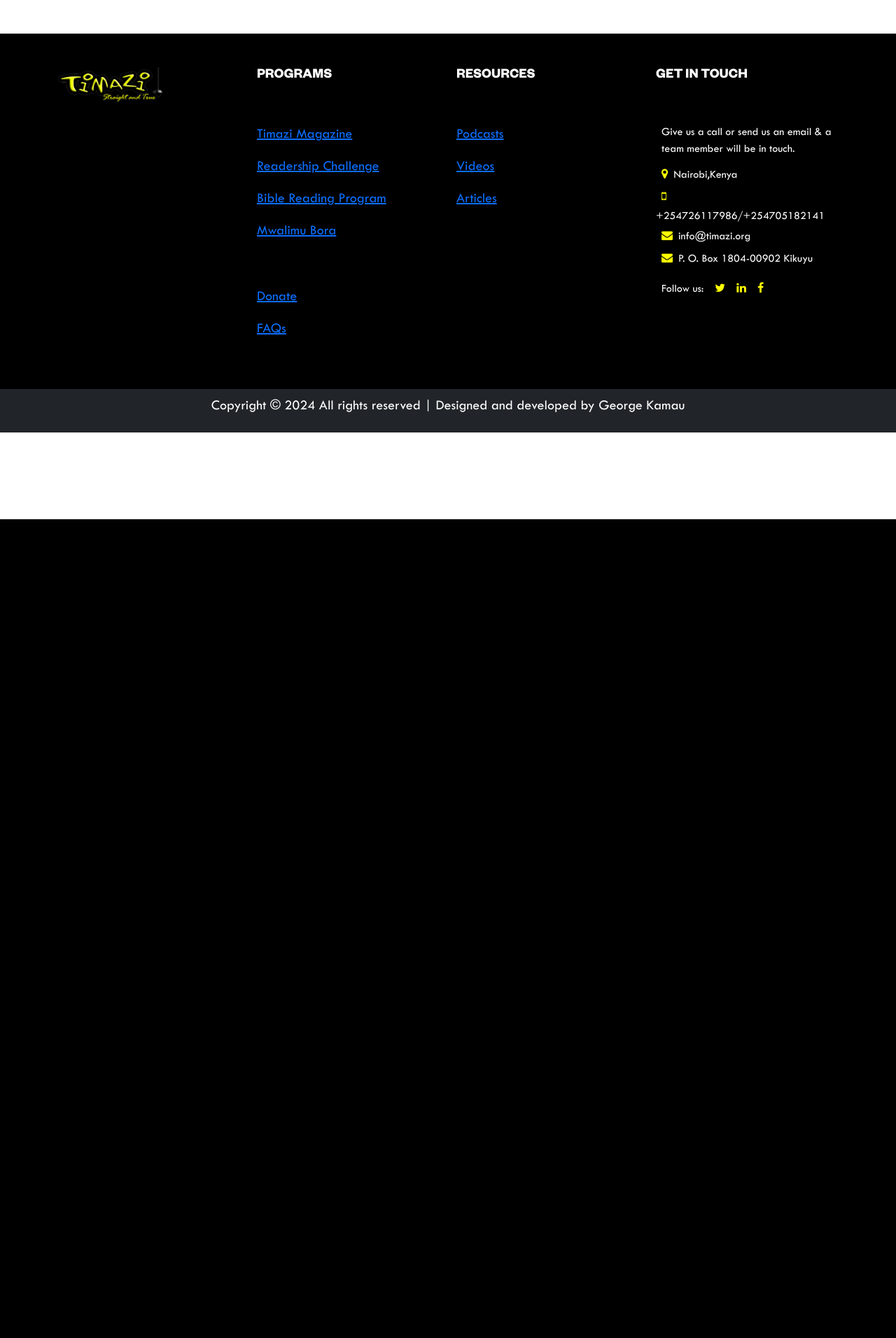
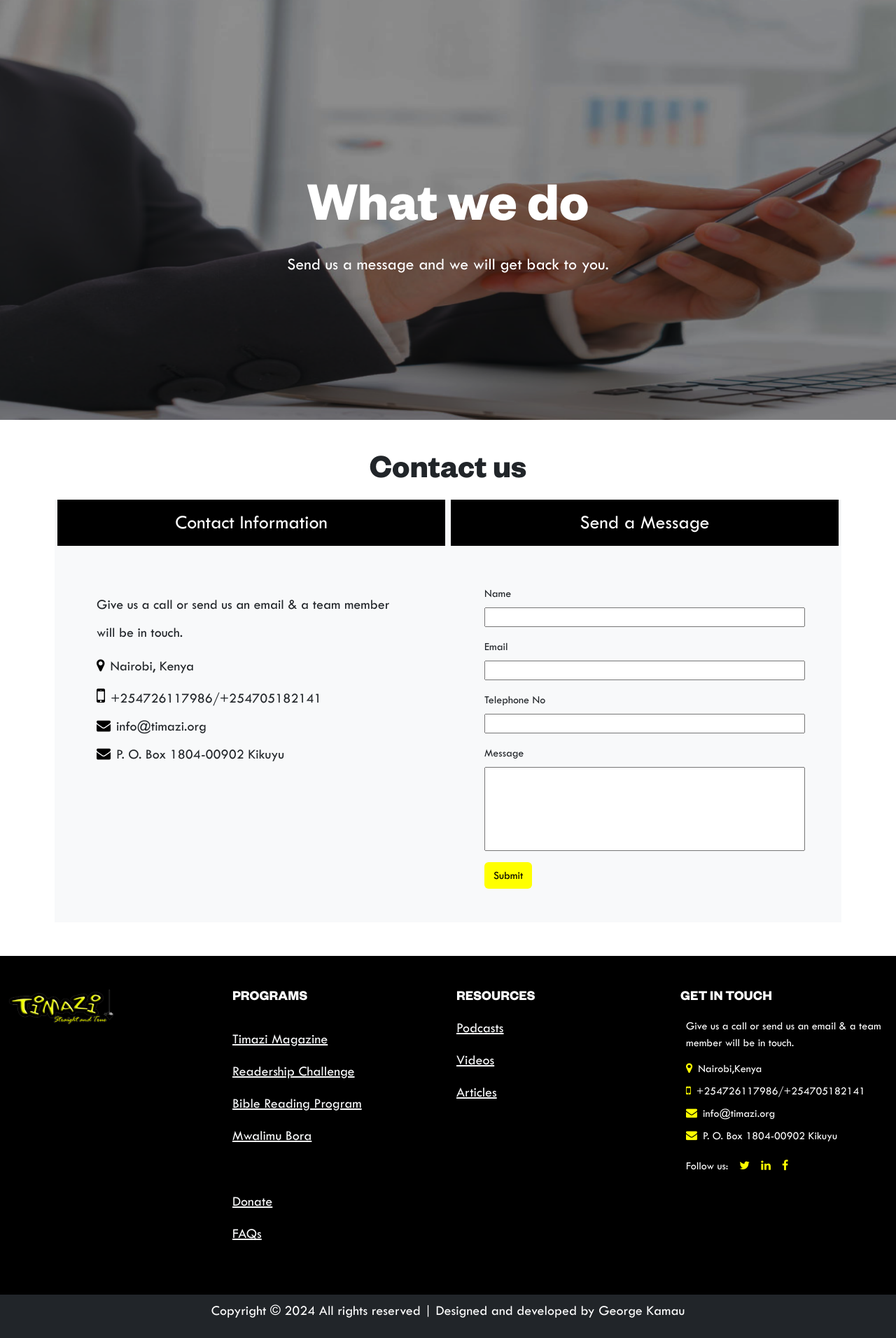
Before and after one commit to shi-km/timazinew, a PHP site: page /contact.html in a window 1280 px wide. Shown: the part 58-1970 px from the top of the page at 70% size. Before the commit the page ends 800 px from the top, so only its background shows below. Run offline with PHP 8.4, Linux system fonts and the light colour scheme.

Commit message:
adde a contact form to my contact.html

```diff
--- a/contact.html
+++ b/contact.html
@@ -58,7 +58,7 @@
           </ul>
           <form class="d-flex" role="search">
             <input class="form-control me-2" type="search" placeholder="Search" aria-label="Search">
-            <button class="btn bg-black" type="submit">Search</button>
+            <button class="btn bg-black text-white" type="submit">Search</button>
           </form>
         </div>
       </div>
@@ -66,42 +66,83 @@
 </header>
 <!-- navigation section end -->
 
-    <!-- contact information -->
+    <!-- contact hero section-->
 
 
-     <!-- footer section -->
+     <div class="hero">
+      <div class="hero-text text-center text-white ">
+        <h1 class="display-1 md-mt-0">What we do</h1>
+        <p class="fs-4">Send us a message and we will get back to you.</p>
+
+      </div>
+</div>
+
+     <!-- contact hero end -->
+
+    <!-- contact information section -->
+     <div class="container mt-5">
+      <h1 class="display-5 text-center">Contact us</h1>
+      <div class="row gx-2">
+        <div class="col-md-6  bg-light">
+          <h3 class="bg-black text-white text-center p-3">Contact Information</h3>
+
+          <ul class="list-unstyled p-5 lh-lg fs-5">
+            <li class="p-2">Give us a call or send us an email & a team member will be in touch.</li>
+            <li> <i class="fa fa-map-marker p-2 text-black"></i>Nairobi, Kenya</li>
+            <li><i class="fa fa-mobile p-2 text-black fs-3"></i>+254726117986/+254705182141</li>
+            <li><i class="fa fa-envelope p-2 text-black"></i>info@timazi.org</li>
+            <li><i class="fa fa-envelope p-2 text-black" ></i>P. O. Box 1804-00902 Kikuyu</li>
+          </ul>
+        </div>
+        <div class="col-md-6  bg-light">
+          <h3 class="bg-black text-white text-center p-3">Send a Message</h3>
+          <form class="p-5">
+            <label class="mb-2" for="name">Name</label><br>
+            <input  class="mb-3 w-100" type="text" id="name" name="name" placeholder="" required><br>
+            <label class="mb-2" for="email">Email</label><br>
+            <input class="mb-3 w-100" id="email" type="email" name="email" placeholder="" required><br>
+            <label class="mb-2" for="phone">Telephone No</label><br>
+            <input class="mb-3 w-100"  type="tel" id="phone" name="phone" placeholder="" required><br>
+            <label class="mb-2" for="text">Message</label><br>
+            <input class="mb-3 w-100" style="height:15vh;" type="text" id="text"  name="text" placeholder="" required><br>
+            <button type="submit" class="btn">Submit</button>
+          </form>
+        </div>
+      </div>
+     </div>
+        <!-- footer section -->
   <footer class="bg-black">
-    <div class=" container mt-5">
+    <div class=" container-fluid mt-5">
       <div class="row py-5">
         <div class="col-sm-12 col-md-3">
           <img src="/assets/images/timazi_logo.png" style="height: 50px;width: 150px;" class="img-fluid">
         </div>
         <div class=" col-md-3">
           <h5 class="text-white">PROGRAMS</h5>
-          <ul class="mt-5 list-unstyled text-white">
-            <a href=""><li class="fs-5 py-2">Timazi Magazine</li></a>
-            <a href=""><li class="fs-5 py-2">Readership Challenge</li></a>
-            <a href=""><li class="fs-5 py-2">Bible Reading Program</li></a>
-            <a href=""><li class="fs-5 py-2">Mwalimu Bora</li></a>
+          <ul class="mt-4 list-unstyled text-white">
+            <a href="" class="link-light"><li class="fs-5 py-2">Timazi Magazine</li></a>
+            <a href="" class="link-light"><li class="fs-5 py-2">Readership Challenge</li></a>
+            <a href="" class="link-light"><li class="fs-5 py-2">Bible Reading Program</li></a>
+            <a href="" class="link-light"><li class="fs-5 py-2">Mwalimu Bora</li></a>
 
             <div class="footer-extra pt-5">
-              <li class="fs-5 py-2"><a href="">Donate</a></li>
-              <li class="fs-5 py-2"><a href="">FAQs</a></li>
+              <li class="fs-5 py-2"><a href=""  class="link-light">Donate</a></li>
+              <li class="fs-5 py-2"><a href=""  class="link-light">FAQs</a></li>
              </div>
 
           </ul>
         </div>
         <div class=" col-md-3 ">
           <h5 class="text-white">RESOURCES</h5>
-          <ul class="mt-5 list-unstyled text-white">
-            <a href=""><li class="fs-5 py-2">Podcasts</li></a>
-            <a href=""><li class="fs-5 py-2">Videos</li></a>
-            <a href="" class="" ><li class="fs-5 py-2">Articles</li></a>
+          <ul class=" list-unstyled text-white">
+            <a href=""  class="link-light"><li class="fs-5 py-2">Podcasts</li></a>
+            <a href=""  class="link-light"><li class="fs-5 py-2">Videos</li></a>
+            <a href=""  class="link-light" ><li class="fs-5 py-2">Articles</li></a>
           </ul>
         </div>
         <div class=" col-md-3  ">
           <h5 class="text-white">GET IN TOUCH</h5>
-          <ul class="list-unstyled text-white mt-5">
+          <ul class="list-unstyled text-white">
             <li class="p-2">Give us a call or send us an email & a team member will be in touch.</li>
                <li> <i class="fa fa-map-marker p-2"></i>Nairobi,Kenya</li>
                <li><i class="fa fa-mobile p-2"></i>+254726117986/+254705182141</li>
--- a/styles.css
+++ b/styles.css
@@ -38,8 +38,29 @@
 /* buttons section */
 .btn{
     background-color: #ffff00;
-    color: white;
+    color:black;
 }
+/* hero section */
+.hero{
+background-image:url('/assets/images/contact.png');
+background-size: cover;
+background-position: center;
+height: 75vh;
+}
+.about-hero{
+background-image:url('/assets/images/Timazi-Readership-Challenge-scaled.jpg');
+background-size: cover;
+background-position: center;
+height: 60vh;
+}
+.hero-text{
+    padding-top: 20%;
+}
+.about-text{
+    padding-top: 13%;
+}
+/* hero section end */
+
 /* footer bar */
 .footer-bar{
     background-color: #212529;
```
Also changed, not shown: about.html (+31 -25 lines), index.html (+11 -9 lines).
